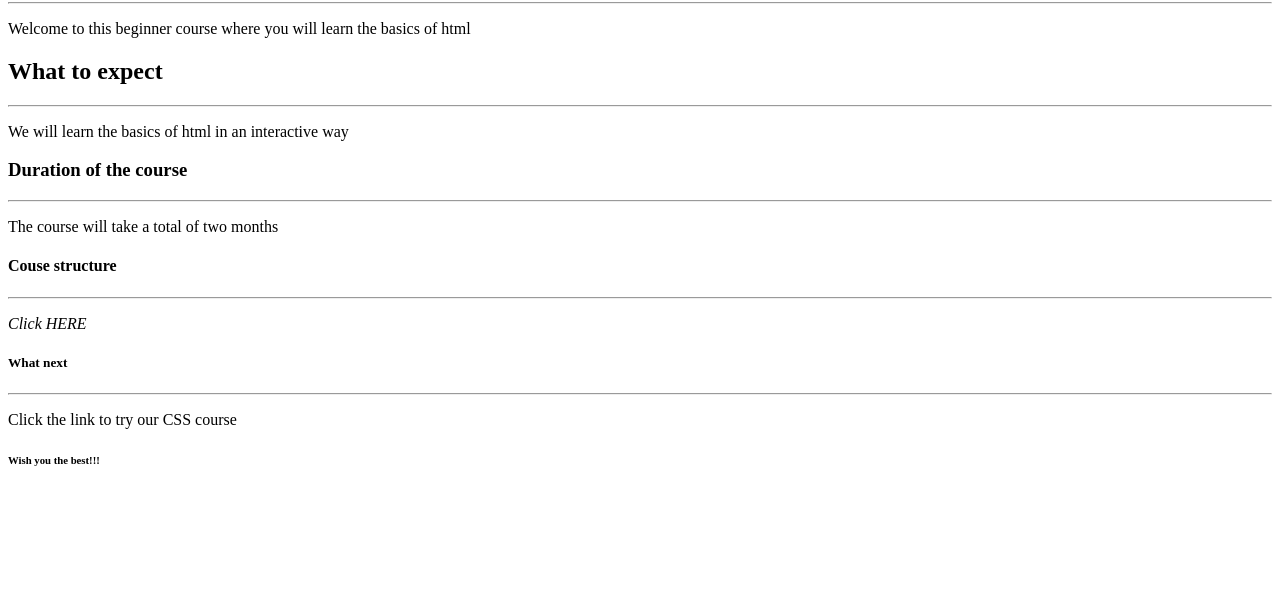
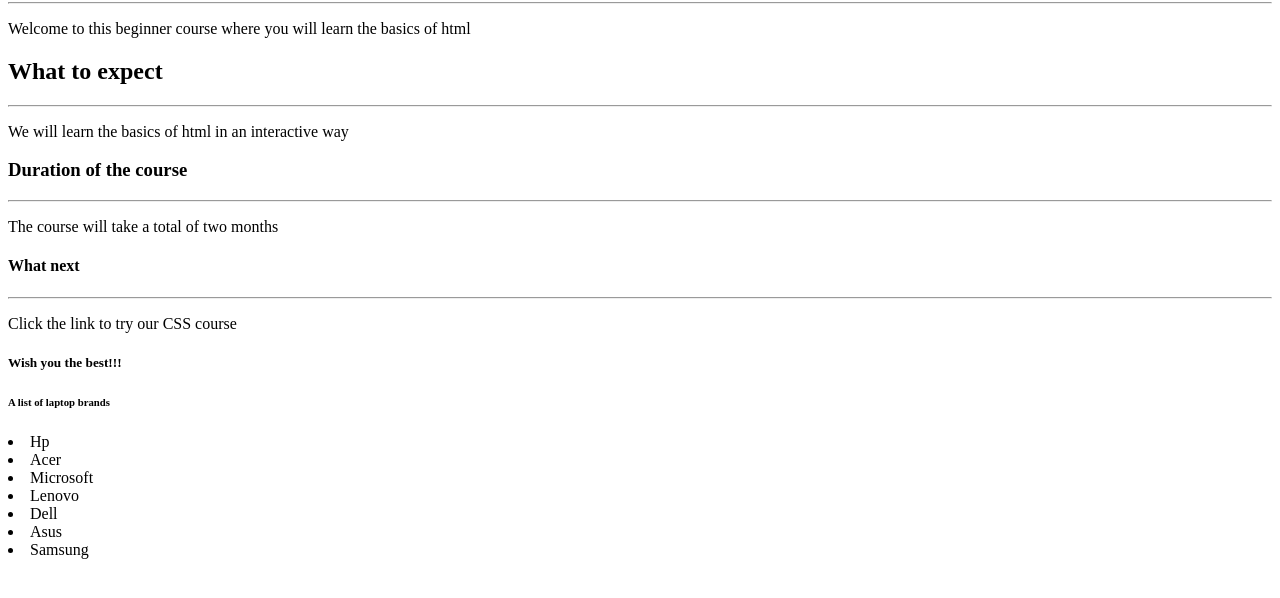
Before and after one commit to SilviaMaina/html-basic-challenge, a plain HTML site: page index.html in a window 1280 px wide. Shown: the part 78-676 px from the top of the page. Drawn offline with Linux system fonts and the light colour scheme.

Commit message:
html-basic-challenge

```diff
--- a/index.html
+++ b/index.html
@@ -15,14 +15,18 @@
     <h3>Duration of the course</h3>
     <hr>
     <p> The course will take a total of two months</p>
-    <h4>Couse structure</h4>
-    <hr>
-    <em>
-    <p> Click HERE</p>
-    </em>
-    <h5>What next</h5>
+
+    <h4>What next</h4>
     <hr>
     <p> Click the link to try our CSS course</p>
-
-
-    <h6> Wish you the best!!!</h6>
+         <h5> Wish you the best!!!</h5>
+         <h6> A list of laptop brands</h6>
+         <li>Hp</li>
+         <li>Acer</li>
+         <li>Microsoft</li>
+         <li>Lenovo</li>
+         <li>Dell</li>
+         <li>Asus</li>
+         <li>Samsung</li>
+</body>
+</html>
```
